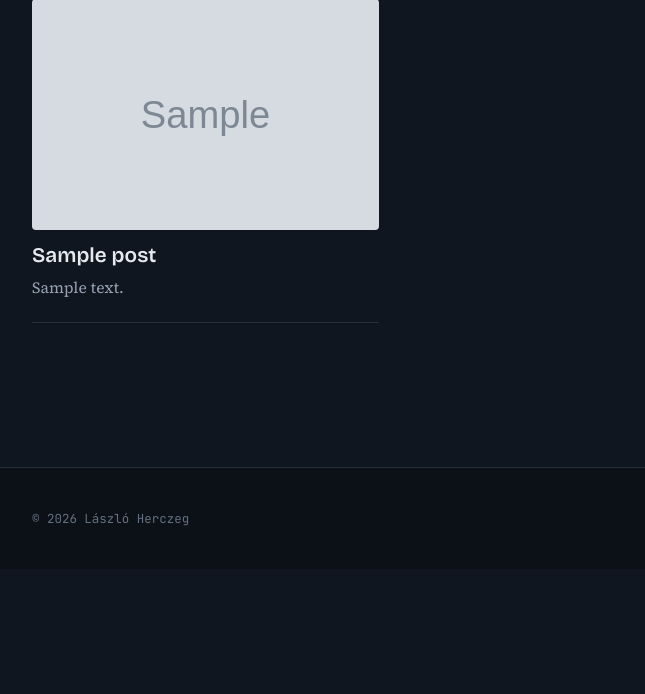
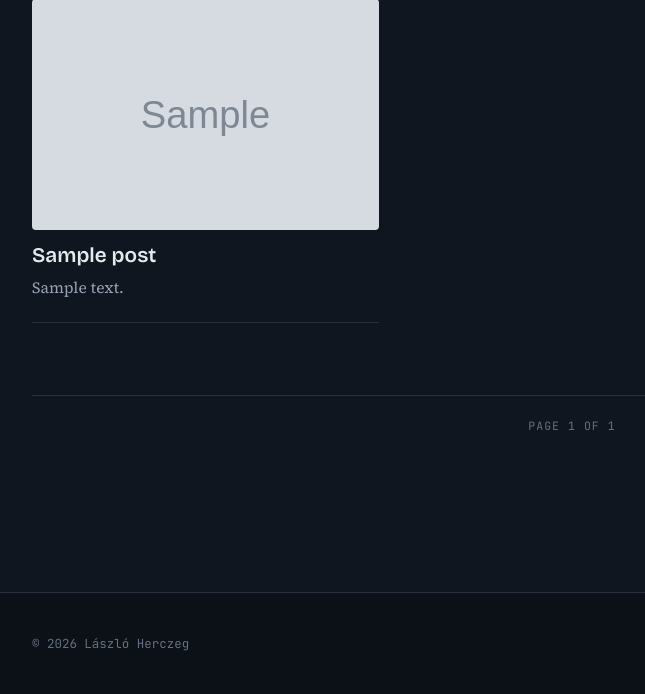
Before and after one commit to LaszloHerczeg/blog, a Django app: page /blog/ in a window 1280 px wide. Shown: the part 250-944 px from the top of the page, without its empty margins (68-713 px from the left). Before the commit the page ends 776 px from the top, so only its background shows below. Run offline with Django 5.2, Linux system fonts and the light colour scheme; tables that the repository leaves empty hold one stand-in row (values such as "Sample post"); grey boxes marked "Sample" are stand-in pictures.

Commit message:
Changing blog page to class-based ListView, setting up pagination, styling

```diff
--- a/blog/static/blog/css/style.css
+++ b/blog/static/blog/css/style.css
@@ -468,6 +468,63 @@ input[type="submit"]:hover,
 main > time + p,
 main > p { max-width: var(--measure); }
 
+/* --- pagination ------------------------------------------------------- */
+
+.pagination {
+    margin-top: var(--gap-xl);
+    padding-top: var(--gap);
+    border-top: 1px solid var(--rule);
+}
+
+/* Three tracks: a flexible one each side, and the counter in the middle
+   sized to its content. Because both outer tracks are 1fr they stay equal
+   whatever they hold, so the counter sits dead centre even when "first"
+   or "last" is hidden — it never shifts as you page through. */
+.step-links {
+    display: grid;
+    grid-template-columns: 1fr auto 1fr;
+    align-items: center;
+    gap: var(--gap);
+}
+
+.page-prev,
+.page-next {
+    display: flex;
+    gap: var(--gap);
+}
+
+/* justify-self positions an item inside its own grid track. */
+.page-prev { justify-self: start; }
+.page-next { justify-self: end; }
+
+/* The generic `main a` rule paints links brass with a faint underline;
+   here they should read as quiet controls, like the nav. */
+main .pagination a {
+    font-family: var(--font-mono);
+    font-size: 0.82rem;
+    letter-spacing: 0.03em;
+    text-transform: lowercase;
+    color: var(--text-dim);
+    padding: 0.35rem 0;
+    border-bottom: 1px solid transparent;
+    transition: color 0.15s ease, border-color 0.15s ease;
+}
+
+main .pagination a:hover {
+    color: var(--text);
+    border-bottom-color: var(--brass);
+}
+
+/* Set like the form labels: mono small caps, the ledger-column look. */
+.pagination .current {
+    font-family: var(--font-mono);
+    font-size: 0.72rem;
+    letter-spacing: 0.09em;
+    text-transform: uppercase;
+    color: var(--text-faint);
+    white-space: nowrap;
+}
+
 
 /* 11. Forms ================================================================ */
 /* Covers three different markup styles that exist across the templates:
@@ -734,6 +791,20 @@ main form table td:first-child {
     .profile-table th { width: 40%; }
 }
 
+    .step-links {
+        grid-template-columns: 1fr 1fr;
+        gap: var(--gap-sm);
+    }
+
+    .pagination .current {
+        grid-column: 1 / -1;   /* span from first line to last */
+        grid-row: 1;
+        justify-self: center;
+    }
+
+    .page-prev { grid-row: 2; grid-column: 1; }
+    .page-next { grid-row: 2; grid-column: 2; }
+
 
 /* 14. Accessibility ======================================================== */
 
--- a/blog/templates/blog/blog.html
+++ b/blog/templates/blog/blog.html
@@ -7,13 +7,12 @@
 
 {% block content %}
     {# TODO: Include date, summary and picture #}
-    {# TODO: Try class-based view #}
     <h1>
         Blog
     </h1>
     <div id="content-list">
-        {% if latest_post_list %}
-            {%  for post in latest_post_list %}
+        {% if post_list %}
+            {%  for post in post_list %}
                 <article class="post-card">
                     <img src="{% static post.featured_image %}" alt="{{ post.title }}">
                     <a class="post-title" id="{{ post.id }}" href="{% url 'blog:detail' post.id %}">{{ post.title }}</a>
@@ -24,4 +23,30 @@
             <p>There are no available post yet.</p>
         {% endif %}
     </div>
-{%  endblock %}
+
+    <nav class="pagination" aria-label="Blog pages">
+        <span class="step-links">
+            <span class="page-prev">
+                {% if page_obj.has_previous %}
+                    {% if page_obj.previous_page_number > 1 %}
+                        <a href="?page=1">&laquo; first</a>
+                    {% endif %}
+                    <a href="?page={{ page_obj.previous_page_number }}">&laquo; previous</a>
+                {% endif %}
+            </span>
+
+            <span class="current">
+                Page {{ page_obj.number }} of {{ page_obj.paginator.num_pages }}
+            </span>
+
+            <span class="page-next">
+                {% if page_obj.has_next %}
+                    <a href="?page={{ page_obj.next_page_number }}">next &raquo;</a>
+                    {% if page_obj.next_page_number < page_obj.paginator.num_pages %}
+                        <a href="?page={{ page_obj.paginator.num_pages }}">last &raquo;</a>
+                    {% endif %}
+                {% endif %}
+            </span>
+        </span>
+    </nav>
+    {%  endblock %}
--- a/blog/urls.py
+++ b/blog/urls.py
@@ -10,7 +10,7 @@ urlpatterns = [
     path("", views.index, name="index"),
 
     # ex:/blog
-    path("blog/", views.blog, name="blog"),
+    path("blog/", views.PostListView.as_view(), name="blog"),
 
     # ex:/blog/1
     path("blog/<int:post_id>/", views.detail, name="detail"),
--- a/blog/views.py
+++ b/blog/views.py
@@ -5,9 +5,17 @@ from django.contrib.auth.models import User
 from django.db import IntegrityError
 from django.http import HttpResponseRedirect
 from django.shortcuts import get_object_or_404, render, redirect
+from django.views import generic
 
 from .forms import RegisterForm, LoginForm, UserForm
 from .models import Post
+
+class PostListView(generic.ListView):
+    paginate_by = 6
+    model = Post
+    context_object_name = "post_list"
+    queryset = Post.objects.filter(status__exact="published").order_by("-published")
+    template_name = "blog/blog.html"
 
 """
     def index(request):
```
